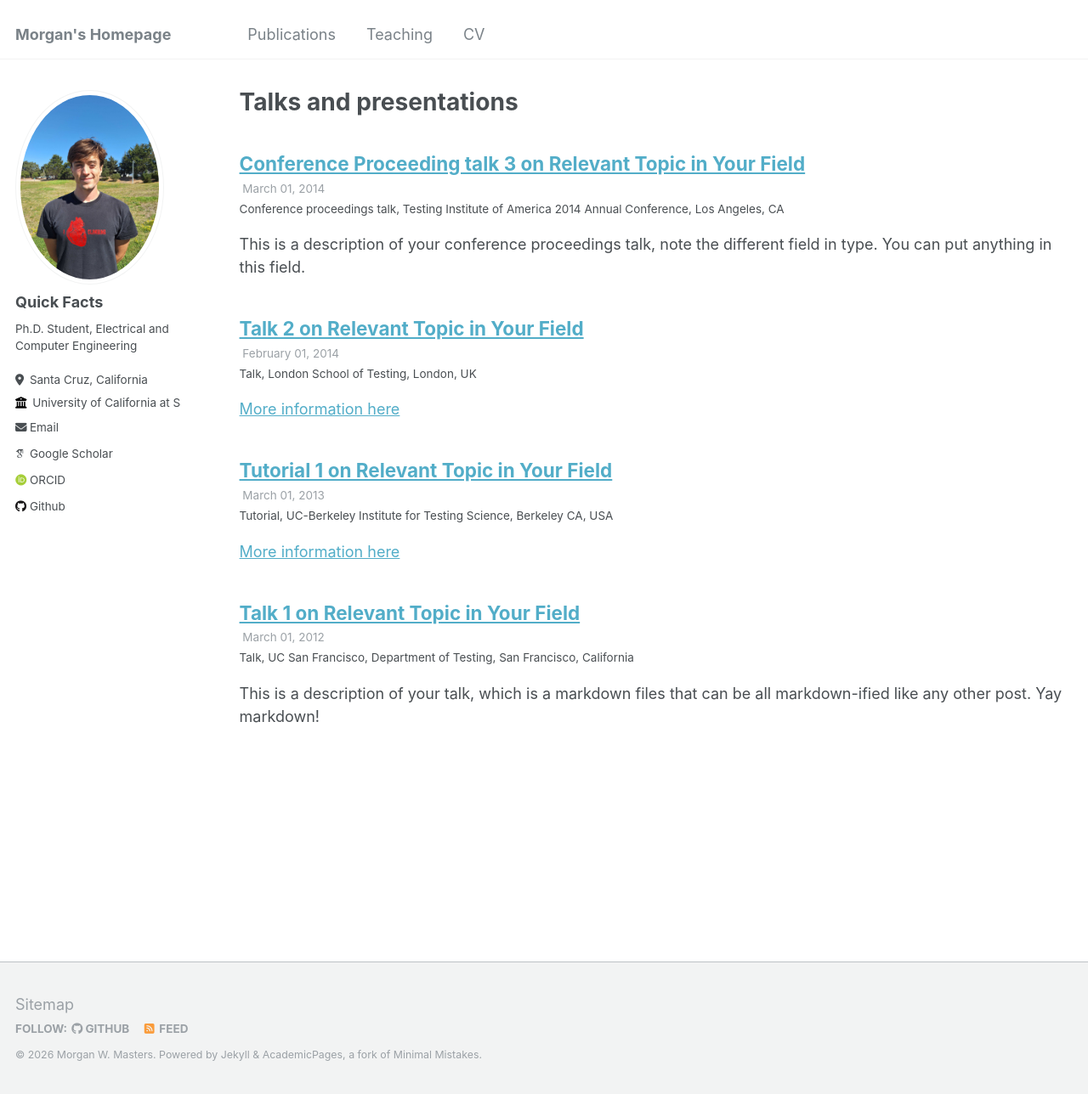
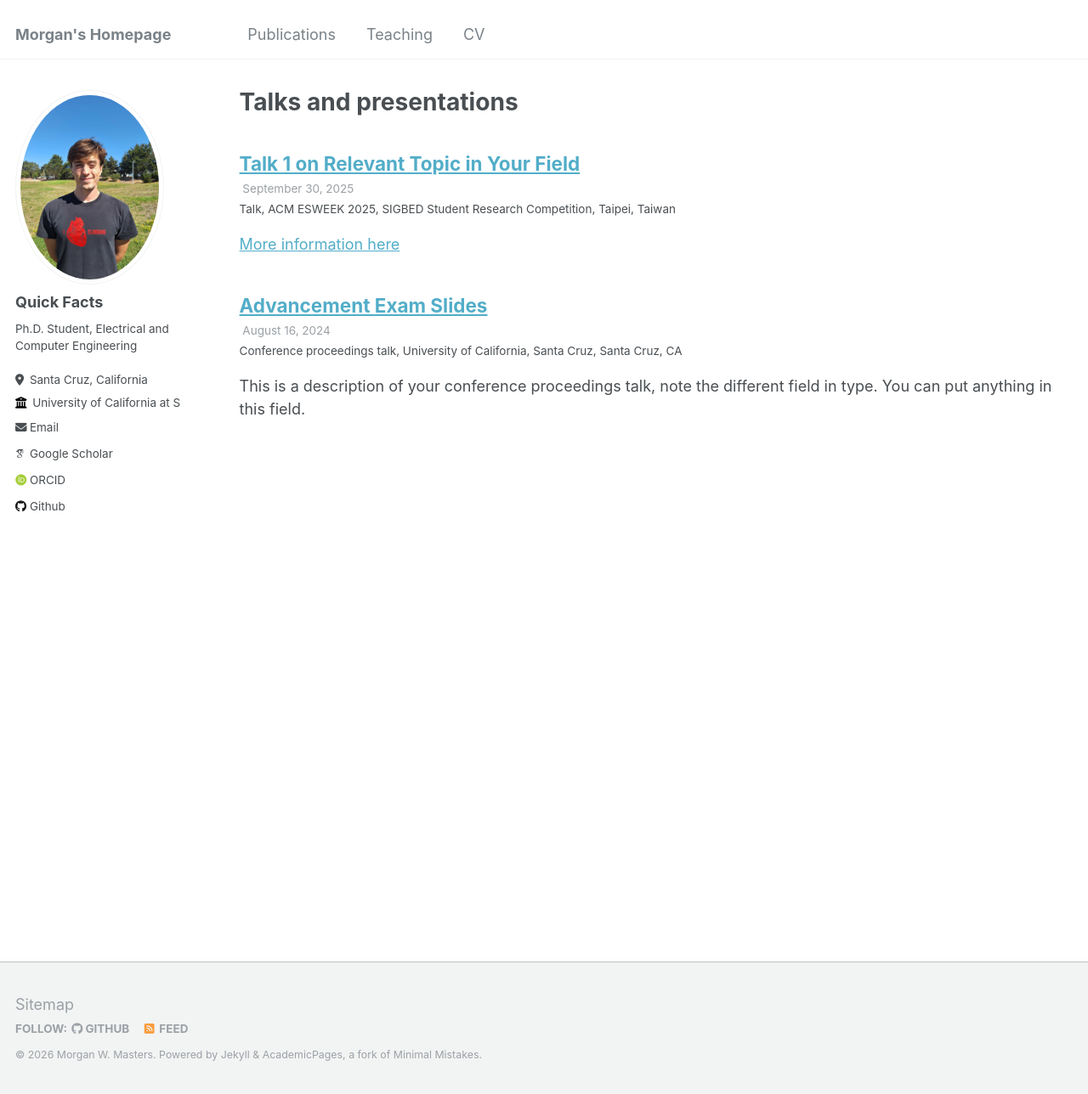
Before and after one commit to MorganMasters/MorganMasters.github.io, a Jekyll site: the page built from _pages/talks.html, in a window 1280 px wide and 1288 px high. Shown: the whole window at 85% size. Built offline with Jekyll 4.4.1, drawn with Linux system fonts in a browser that asks for light colours; some web fonts are replaced.

```diff
--- a/_talks/2013-03-01-tutorial-1.md
+++ /dev/null
@@ -1,13 +0,0 @@
----
-title: "Tutorial 1 on Relevant Topic in Your Field"
-collection: talks
-type: "Tutorial"
-permalink: /talks/2013-03-01-tutorial-1
-venue: "UC-Berkeley Institute for Testing Science"
-date: 2013-03-01
-location: "Berkeley CA, USA"
----
-
-[More information here](http://exampleurl.com)
-
-This is a description of your tutorial, note the different field in type. This is a markdown files that can be all markdown-ified like any other post. Yay markdown!
--- a/_talks/2014-02-01-talk-2.md
+++ /dev/null
@@ -1,13 +0,0 @@
----
-title: "Talk 2 on Relevant Topic in Your Field"
-collection: talks
-type: "Talk"
-permalink: /talks/2014-02-01-talk-2
-venue: "London School of Testing"
-date: 2014-02-01
-location: "London, UK"
----
-
-[More information here](http://example2.com)
-
-This is a description of your talk, which is a markdown files that can be all markdown-ified like any other post. Yay markdown!
--- a/_talks/2014-03-01-talk-3.md
+++ /dev/null
@@ -1,11 +0,0 @@
----
-title: "Conference Proceeding talk 3 on Relevant Topic in Your Field"
-collection: talks
-type: "Conference proceedings talk"
-permalink: /talks/2014-03-01-talk-3
-venue: "Testing Institute of America 2014 Annual Conference"
-date: 2014-03-01
-location: "Los Angeles, CA"
----
-
-This is a description of your conference proceedings talk, note the different field in type. You can put anything in this field.
--- /dev/null
+++ b/_talks/2024-08-16-advancement.md
@@ -0,0 +1,11 @@
+---
+title: "Advancement Exam Slides"
+collection: talks
+type: "Conference proceedings talk"
+permalink: /talks/2024-08-16-advancement
+venue: "University of California, Santa Cruz"
+date: 2024-08-16
+location: "Santa Cruz, CA"
+---
+
+This is a description of your conference proceedings talk, note the different field in type. You can put anything in this field.
--- a/_talks/2012-03-01-talk-1.md
+++ b/_talks/2025-09-30-sigbed-src.md
@@ -2,10 +2,12 @@
 title: "Talk 1 on Relevant Topic in Your Field"
 collection: talks
 type: "Talk"
-permalink: /talks/2012-03-01-talk-1
-venue: "UC San Francisco, Department of Testing"
-date: 2012-03-01
-location: "San Francisco, California"
+permalink: /talks/2025-09-30-sigbed-src
+venue: "ACM ESWEEK 2025, SIGBED Student Research Competition"
+date: 2025-09-30
+location: "Taipei, Taiwan"
 ---
 
+[More information here](http://exampleurl.com)
+
 This is a description of your talk, which is a markdown files that can be all markdown-ified like any other post. Yay markdown!
```
Also changed, not shown: _publications/2026-09-24-birdseye.md (added, +10 -0 lines), _teaching/uw-phys-teaching.md (renamed from _teaching/2015-spring-teaching-2.md, +2 -2 lines).
